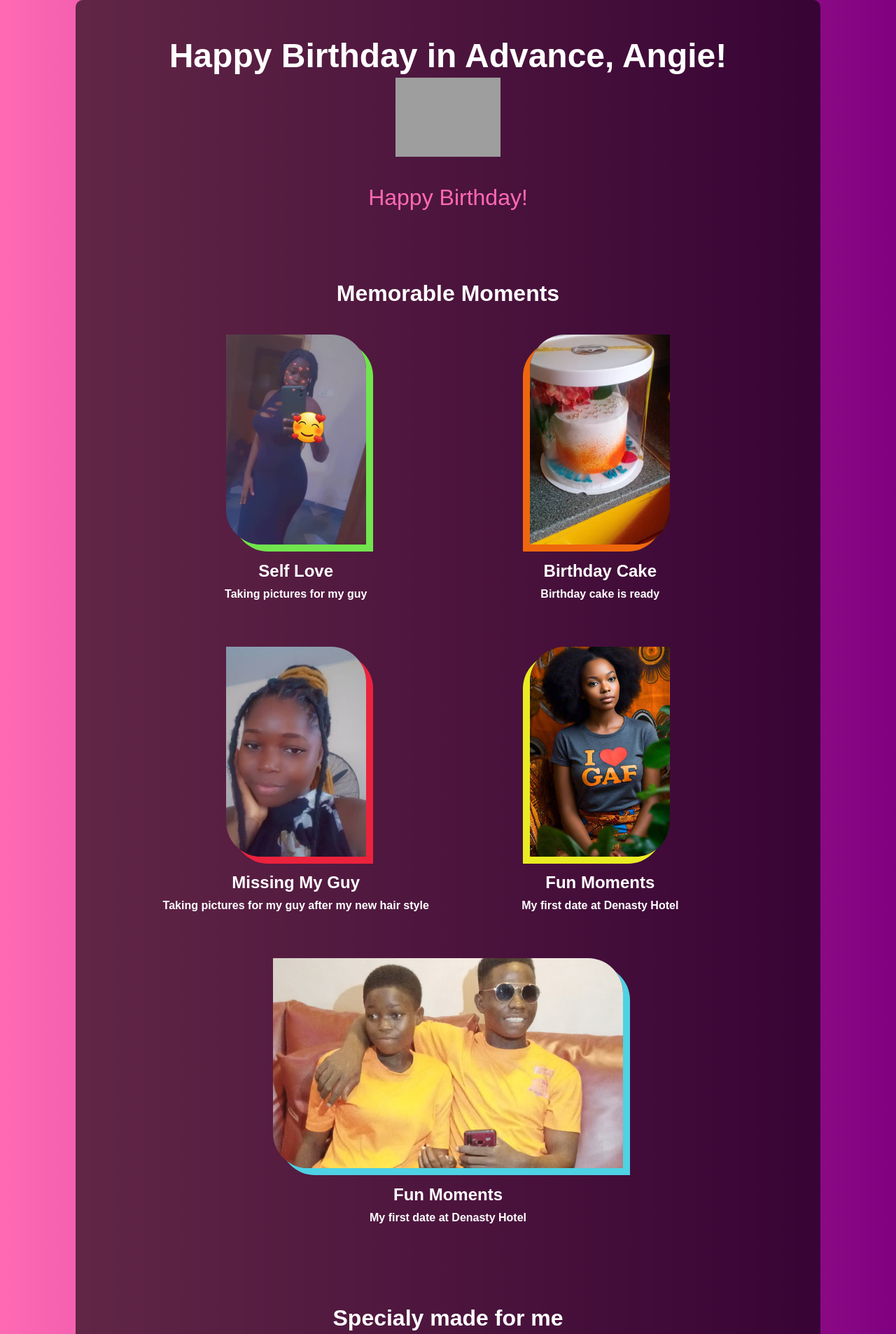
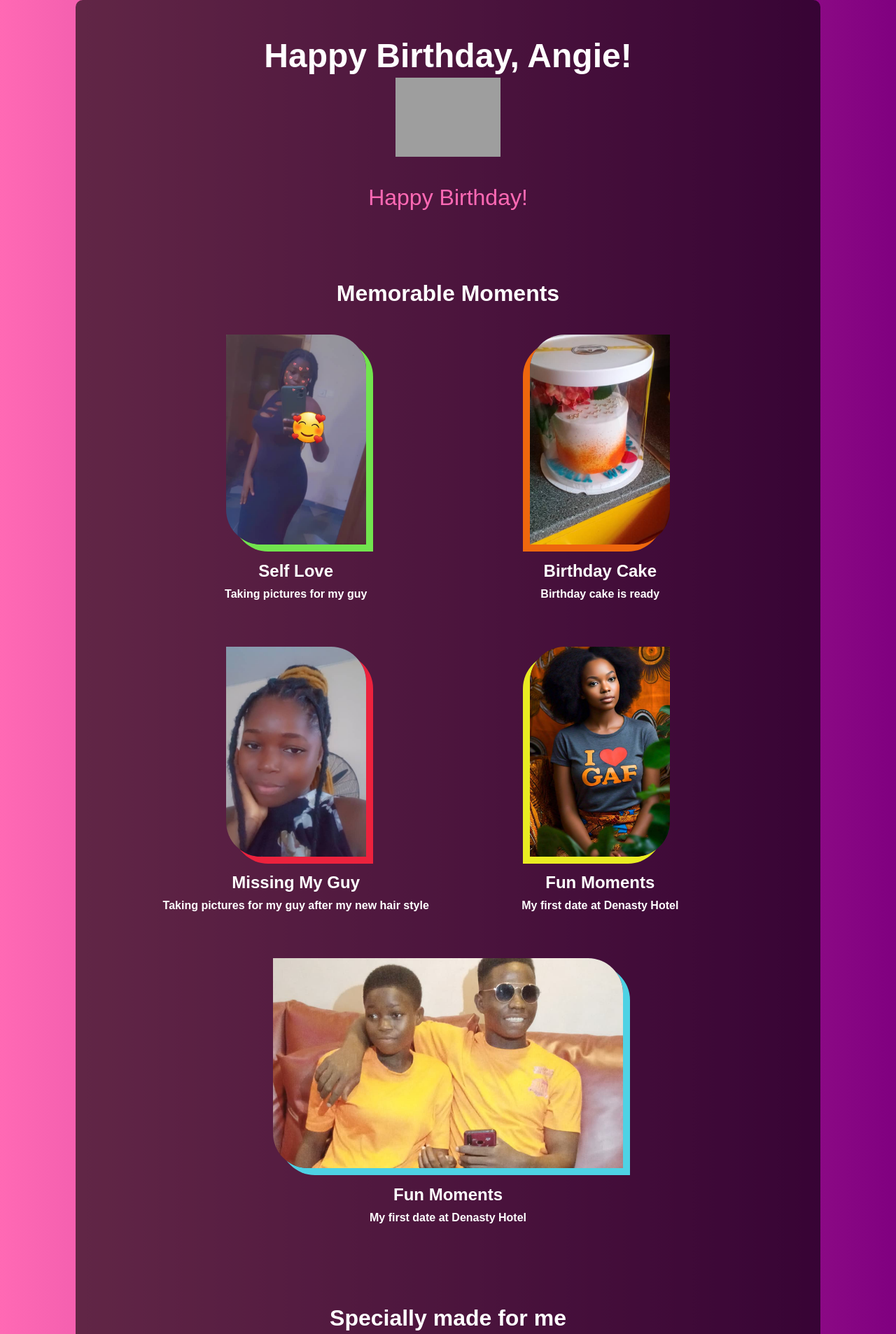
Before and after one commit to Gyiwah/Angie, a plain HTML site: page index.html in a window 1280 px wide. Shown: the top 1906 px of the page at 70% size. Drawn offline with nearby package versions, Linux system fonts and the light colour scheme; grey boxes are pictures that could not be loaded.

Commit message:
index.html

```diff
--- a/index.html
+++ b/index.html
@@ -16,7 +16,7 @@
 <body>
     <div class="container">
         <header>
-            <h1>Happy Birthday in Advance, Angie!</h1>
+            <h1>Happy Birthday, Angie!</h1>
         </header>
         <section class="animation">
             <img src="Balloon.png" alt="Balloon" id="balloon">
@@ -54,7 +54,7 @@
             </div>
         </section>
         <section id="count-down-video" style="display: none;">
-            <h2 class="heading">Specialy made for me</h2>
+            <h2 class="heading">Specially made for me</h2>
             <div class="video-container">
                 <video controls class="video-content" id="video1">
                     <source src="Angie, my happiness.mp4" type="video/mp4">
```
